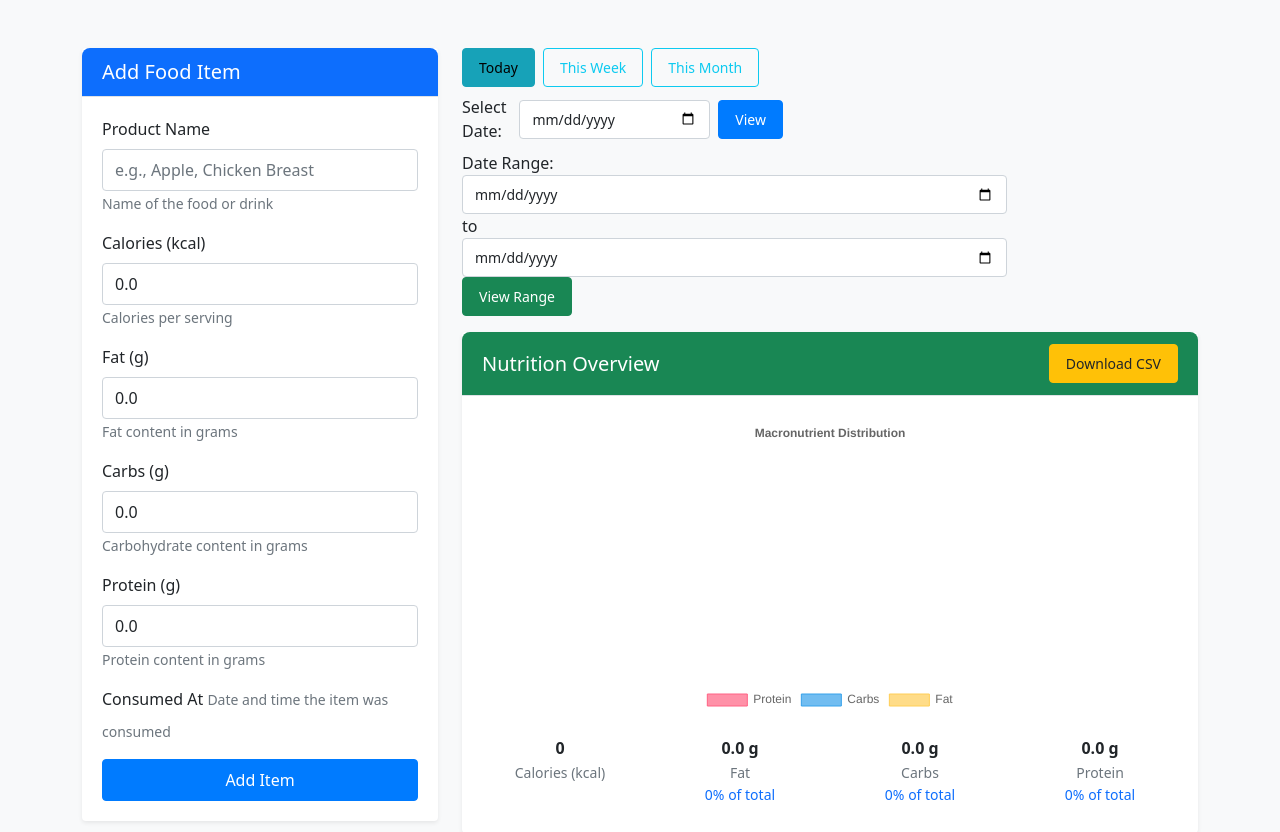
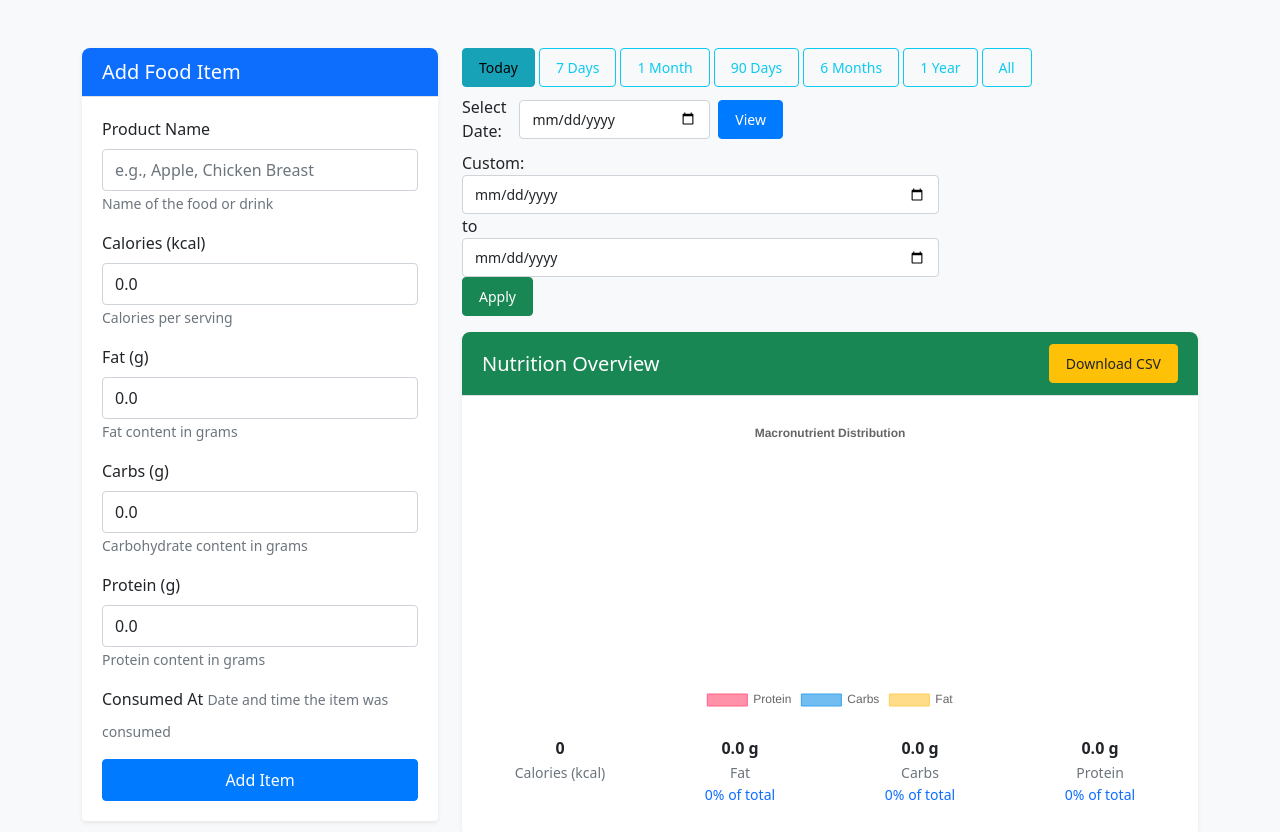
Before and after one commit to ZygimantasB/Calories_Counter_Project, a Django app: page /food_tracker/ in a window 1280 px wide. Shown: the part 83-915 px from the top of the page. Run offline with Django 5.2, Linux system fonts and the light colour scheme; data that the repository does not hold is empty; some libraries are stand-ins or nearby versions.

Commit message:
Add support for additional date range filters in food tracker, including preset options like "7 Days" and "1 Year", and improve query handling for these filters.

```diff
--- a/count_calories_app/templates/count_calories_app/food_tracker.html
+++ b/count_calories_app/templates/count_calories_app/food_tracker.html
@@ -173,10 +173,14 @@
     <div class="col-md-8">
 
       <div class="mb-3">
-        <div class="d-flex justify-content-center justify-content-md-start mb-2">
-          <a href="?range=today" class="btn btn-sm {% if selected_range == 'today' and not selected_date %}btn-info{% else %}btn-outline-info{% endif %} me-2">Today</a>
-          <a href="?range=week" class="btn btn-sm {% if selected_range == 'week' %}btn-info{% else %}btn-outline-info{% endif %} me-2">This Week</a>
-          <a href="?range=month" class="btn btn-sm {% if selected_range == 'month' %}btn-info{% else %}btn-outline-info{% endif %} me-2">This Month</a>
+        <div class="d-flex justify-content-center justify-content-md-start flex-wrap gap-1 mb-2">
+          <a href="?range=today" class="btn btn-sm {% if selected_range == 'today' and not selected_date and not current_days %}btn-info{% else %}btn-outline-info{% endif %}">Today</a>
+          <a href="?days=7" class="btn btn-sm {% if current_days == '7' %}btn-info{% else %}btn-outline-info{% endif %}">7 Days</a>
+          <a href="?days=30" class="btn btn-sm {% if current_days == '30' %}btn-info{% else %}btn-outline-info{% endif %}">1 Month</a>
+          <a href="?days=90" class="btn btn-sm {% if current_days == '90' %}btn-info{% else %}btn-outline-info{% endif %}">90 Days</a>
+          <a href="?days=180" class="btn btn-sm {% if current_days == '180' %}btn-info{% else %}btn-outline-info{% endif %}">6 Months</a>
+          <a href="?days=365" class="btn btn-sm {% if current_days == '365' %}btn-info{% else %}btn-outline-info{% endif %}">1 Year</a>
+          <a href="?days=all" class="btn btn-sm {% if current_days == 'all' %}btn-info{% else %}btn-outline-info{% endif %}">All</a>
         </div>
         <div class="d-flex justify-content-center justify-content-md-start mb-2">
           <form method="get" class="d-flex align-items-center">
@@ -187,11 +191,11 @@
         </div>
         <div class="d-flex justify-content-center justify-content-md-start">
           <form method="get" class="d-flex align-items-center flex-wrap">
-            <label for="start-date" class="me-2">Date Range:</label>
+            <label for="start-date" class="me-2">Custom:</label>
             <input type="date" id="start-date" name="start_date" class="form-control form-control-sm me-2" value="{{ start_date_str }}" required>
             <label for="end-date" class="me-2">to</label>
             <input type="date" id="end-date" name="end_date" class="form-control form-control-sm me-2" value="{{ end_date_str }}" required>
-            <button type="submit" class="btn btn-sm btn-success">View Range</button>
+            <button type="submit" class="btn btn-sm btn-success">Apply</button>
           </form>
         </div>
       </div>
@@ -778,6 +782,8 @@
         fetch('{% url "nutrition_data" %}?date={{ selected_date|date:"Y-m-d" }}')
       {% elif start_date_str and end_date_str %}
         fetch('{% url "nutrition_data" %}?start_date={{ start_date_str }}&end_date={{ end_date_str }}')
+      {% elif current_days %}
+        fetch('{% url "nutrition_data" %}?days={{ current_days }}')
       {% else %}
         fetch('{% url "nutrition_data" %}?range={{ selected_range }}')
       {% endif %}
--- a/count_calories_app/views.py
+++ b/count_calories_app/views.py
@@ -25,11 +25,27 @@ def get_nutrition_data(request):
     selected_date_str = request.GET.get('date')
     start_date_str = request.GET.get('start_date')
     end_date_str = request.GET.get('end_date')
+    days_param = request.GET.get('days')
     now = timezone.now()
     start_date = now
     end_date = None
 
-    if selected_date_str:
+    # Handle days parameter (7, 30, 90, 180, 365, or 'all')
+    if days_param:
+        from datetime import datetime
+        if days_param == 'all':
+            start_date = None
+            end_date = now.replace(hour=23, minute=59, second=59, microsecond=999999)
+        else:
+            try:
+                days = int(days_param)
+                start_date = now - timedelta(days=days)
+                start_date = start_date.replace(hour=0, minute=0, second=0, microsecond=0)
+                end_date = now.replace(hour=23, minute=59, second=59, microsecond=999999)
+            except ValueError:
+                pass
+
+    elif selected_date_str:
         try:
             from datetime import datetime
             selected_date = datetime.strptime(selected_date_str, '%Y-%m-%d').date()
@@ -59,7 +75,11 @@ def get_nutrition_data(request):
         elif time_range == 'month':
             start_date = now.replace(day=1, hour=0, minute=0, second=0, microsecond=0)
 
-    if end_date:
+    # Build query based on start_date and end_date
+    if start_date is None and end_date:
+        # "All" option - no start date filter
+        food_items = FoodItem.objects.filter(consumed_at__lte=end_date)
+    elif end_date:
         food_items = FoodItem.objects.filter(consumed_at__gte=start_date, consumed_at__lte=end_date)
     else:
         food_items = FoodItem.objects.filter(consumed_at__gte=start_date)
@@ -194,14 +214,36 @@ def food_tracker(request):
     selected_date_str = request.GET.get('date')
     start_date_str = request.GET.get('start_date')
     end_date_str = request.GET.get('end_date')
+    days_param = request.GET.get('days')
     now = timezone.now()
     start_date = now
     end_date = None
     selected_date = None
     date_range_selected = False
     show_averages = False
-
-    if start_date_str and end_date_str:
+    current_days = days_param if days_param else None
+
+    # Handle days parameter (7, 30, 90, 180, 365, or 'all')
+    if days_param:
+        from datetime import datetime
+        if days_param == 'all':
+            # Get all food items
+            start_date = None
+            end_date = now.replace(hour=23, minute=59, second=59, microsecond=999999)
+        else:
+            try:
+                days = int(days_param)
+                start_date = now - timedelta(days=days)
+                start_date = start_date.replace(hour=0, minute=0, second=0, microsecond=0)
+                end_date = now.replace(hour=23, minute=59, second=59, microsecond=999999)
+            except ValueError:
+                current_days = None
+        if days_param != 'all' or start_date is None:
+            time_range = 'days_range'
+            date_range_selected = True
+            show_averages = True
+
+    elif start_date_str and end_date_str:
         try:
             from datetime import datetime
             start_date = datetime.strptime(start_date_str, '%Y-%m-%d').date()
@@ -263,6 +305,9 @@ def food_tracker(request):
             food_items = FoodItem.objects.annotate(
                 consumed_date=TruncDate('consumed_at')
             ).filter(consumed_date=date_to_filter)
+        elif start_date is None:
+            # "All" option - no start date filter
+            food_items = FoodItem.objects.filter(consumed_at__lte=end_date)
         else:
             food_items = FoodItem.objects.filter(consumed_at__gte=start_date, consumed_at__lte=end_date)
     else:
@@ -339,7 +384,18 @@ def food_tracker(request):
     if show_averages and food_items.exists():
         from datetime import datetime
         end_date_obj = end_date.date() if hasattr(end_date, 'date') else end_date
-        start_date_obj = start_date.date() if hasattr(start_date, 'date') else start_date
+
+        # Handle "all" case where start_date is None
+        if start_date is None:
+            # Get the earliest food item date
+            earliest_food = food_items.order_by('consumed_at').first()
+            if earliest_food and earliest_food.consumed_at:
+                start_date_obj = earliest_food.consumed_at.date()
+            else:
+                start_date_obj = end_date_obj
+        else:
+            start_date_obj = start_date.date() if hasattr(start_date, 'date') else start_date
+
         days_in_range = (end_date_obj - start_date_obj).days + 1
 
         if days_in_range > 0:
@@ -429,6 +485,9 @@ def food_tracker(request):
             top_foods_queryset = FoodItem.objects.annotate(
                 consumed_date=TruncDate('consumed_at')
             ).filter(consumed_date=date_to_filter)
+        elif start_date is None:
+            # "All" option - no start date filter
+            top_foods_queryset = FoodItem.objects.filter(consumed_at__lte=end_date)
         else:
             top_foods_queryset = FoodItem.objects.filter(consumed_at__gte=start_date, consumed_at__lte=end_date)
     else:
@@ -487,6 +546,7 @@ def food_tracker(request):
         'top_foods_page': top_foods_page,  # Paginated top foods data
         'current_sort': sort_by,  # Current sort field
         'current_order': sort_order,  # Current sort order
+        'current_days': current_days,  # Current days filter for button highlighting
     }
     return render(request, 'count_calories_app/food_tracker.html', context)
 
```
